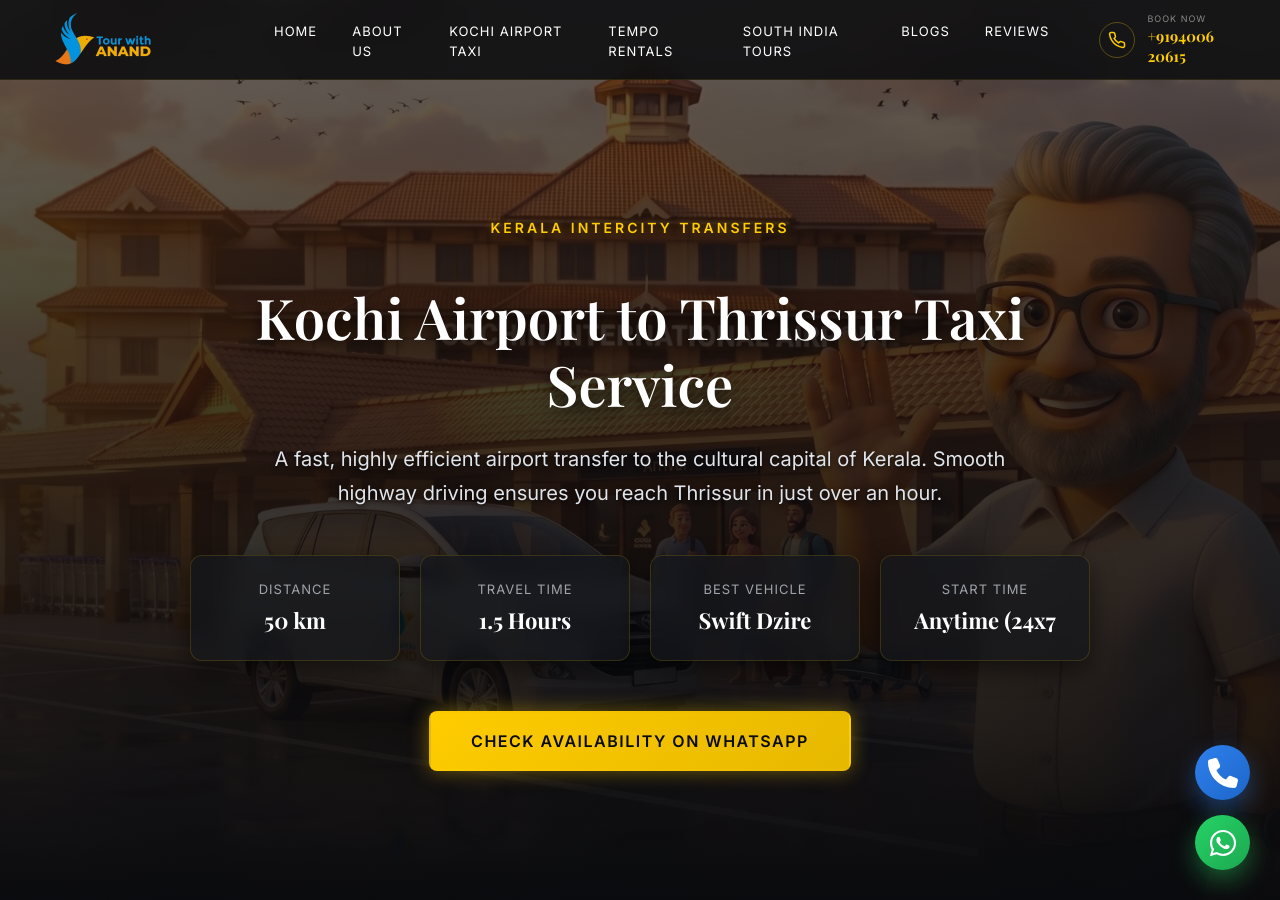
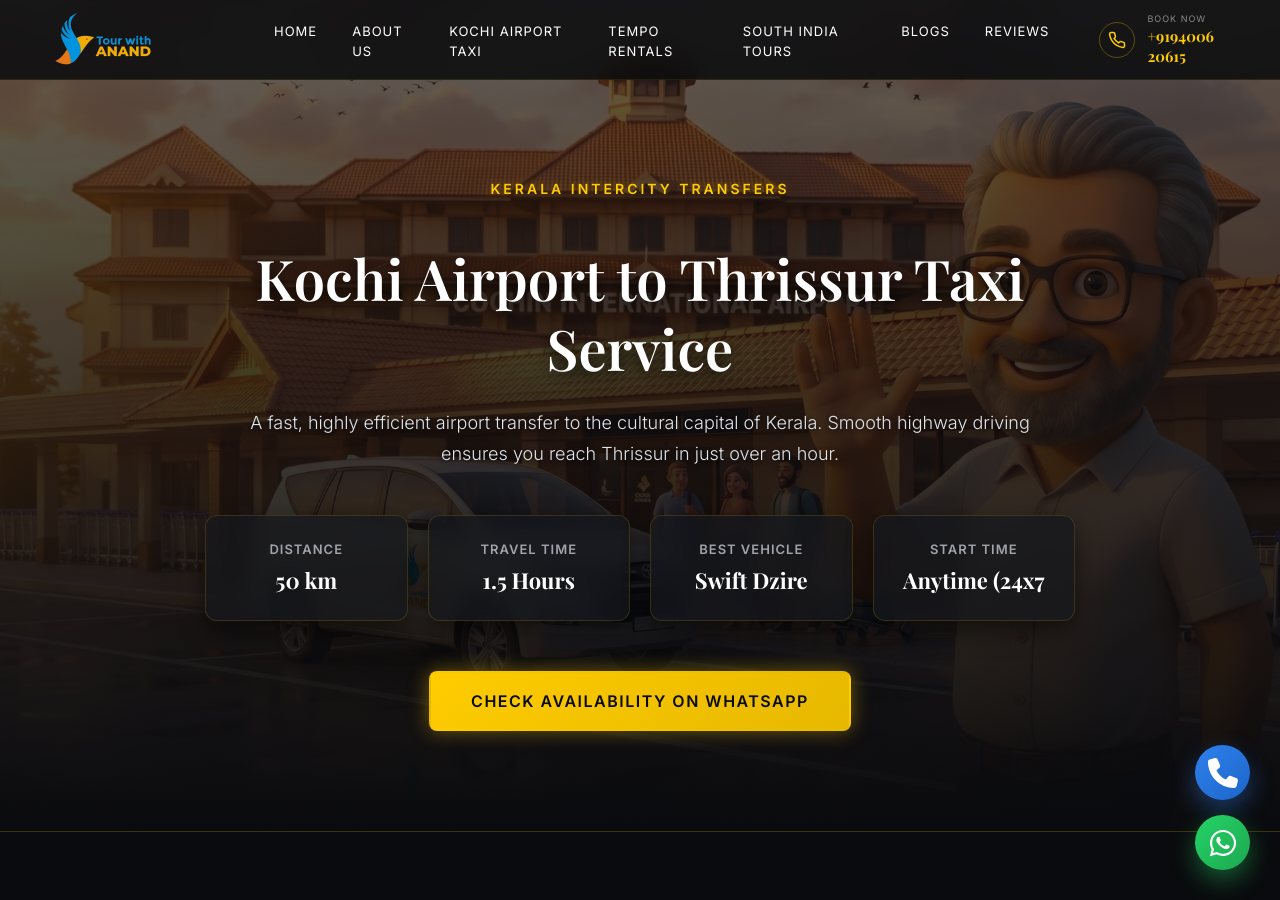
Before and after one commit to tourwithanand/tourwithanand-com, a Jekyll site: the page built from _taxi_routes/kochi-airport-to-thrissur-taxi.md, in a window 1280 px wide and 900 px high. Built offline with Jekyll 4.4.1, drawn with Linux system fonts in a browser that asks for light colours.

Commit message:
UI Fix: Imported Google Fonts and fixed mobile text alignment

```diff
--- a/_layouts/taxi_page.html
+++ b/_layouts/taxi_page.html
@@ -3,6 +3,10 @@
 ---
 
 <meta name="keywords" content="{{ page.seo_keywords }}">
+
+<link rel="preconnect" href="https://fonts.googleapis.com">
+<link rel="preconnect" href="https://fonts.gstatic.com" crossorigin>
+<link href="https://fonts.googleapis.com/css2?family=Inter:wght@300;400;600&family=Playfair+Display:wght@400;600;700&display=swap" rel="stylesheet">
 
 <script type="application/ld+json">
 {
@@ -56,11 +60,20 @@
 </script>
 
 <style>
+  /* --- GLOBAL RESET TO PREVENT OFF-CENTER OVERFLOW --- */
+  *, *::before, *::after {
+    box-sizing: border-box;
+  }
+
   /* --- RESPONSIVE & FUTURISTIC PAGE STYLING --- */
   :root {
     --gold: #ffcc00;
     --dark-bg: #0a0b0e;
     --card-bg: rgba(20, 23, 29, 0.7);
+  }
+
+  body {
+    font-family: 'Inter', sans-serif;
   }
 
   .route-hero { position: relative; padding: 180px 20px 100px; background: var(--dark-bg); overflow: hidden; text-align: center; border-bottom: 1px solid rgba(255, 204, 0, 0.2); display: flex; flex-direction: column; align-items: center; justify-content: center; min-height: 70vh; }
@@ -69,16 +82,16 @@
   .route-hero-bg { position: absolute; top: 0; left: 0; width: 100%; height: 100%; object-fit: cover; z-index: 1; }
   .route-hero-overlay { position: absolute; inset: 0; background: linear-gradient(to bottom, rgba(10,11,14,0.6) 0%, rgba(10,11,14,0.9) 80%, rgba(10,11,14,1) 100%); z-index: 2; }
 
-  .route-hero-content { position: relative; z-index: 3; max-width: 900px; width: 100%; margin: 0 auto; }
-  .route-meta { color: var(--gold); text-transform: uppercase; letter-spacing: 3px; font-size: 14px; margin-bottom: 15px; display: block; font-weight: 700; text-shadow: 0 0 10px rgba(255,204,0,0.3); }
-  .route-hero h1 { font-size: clamp(36px, 5vw, 56px); color: #fff; margin-bottom: 25px; line-height: 1.2; font-family: 'Playfair Display', serif; text-shadow: 0 5px 15px rgba(0,0,0,0.8); }
-  .route-hero p { font-size: clamp(16px, 2vw, 20px); color: #e0e4eb; margin-bottom: 45px; line-height: 1.7; max-width: 800px; margin-left: auto; margin-right: auto; text-shadow: 0 2px 5px rgba(0,0,0,0.8); }
+  .route-hero-content { position: relative; z-index: 3; max-width: 900px; width: 100%; margin: 0 auto; padding: 0 15px; }
+  .route-meta { color: var(--gold); text-transform: uppercase; letter-spacing: 3px; font-size: 14px; margin-bottom: 15px; display: block; font-weight: 600; text-shadow: 0 0 10px rgba(255,204,0,0.3); font-family: 'Inter', sans-serif; }
+  .route-hero h1 { font-size: clamp(32px, 5vw, 56px); color: #fff; margin-bottom: 25px; line-height: 1.25; font-family: 'Playfair Display', serif; text-shadow: 0 5px 15px rgba(0,0,0,0.8); }
+  .route-hero p { font-size: clamp(16px, 2vw, 18px); color: #e0e4eb; margin-bottom: 45px; line-height: 1.7; max-width: 800px; margin-left: auto; margin-right: auto; text-shadow: 0 2px 5px rgba(0,0,0,0.8); font-family: 'Inter', sans-serif; font-weight: 300; }
 
   /* Glassmorphism Quick Facts */
   .quick-facts { display: grid; grid-template-columns: repeat(auto-fit, minmax(150px, 1fr)); gap: 20px; margin-bottom: 50px; width: 100%; }
   .fact-box { background: var(--card-bg); border: 1px solid rgba(255, 204, 0, 0.15); padding: 25px 15px; border-radius: 12px; text-align: center; backdrop-filter: blur(10px); transition: transform 0.3s ease; box-shadow: 0 10px 25px rgba(0,0,0,0.5); }
   .fact-box:hover { transform: translateY(-5px); border-color: rgba(255, 204, 0, 0.4); }
-  .fact-box span { display: block; font-size: 13px; color: #a0a4ab; text-transform: uppercase; letter-spacing: 1px; margin-bottom: 8px; }
+  .fact-box span { display: block; font-size: 13px; color: #a0a4ab; text-transform: uppercase; letter-spacing: 1px; margin-bottom: 8px; font-weight: 600; }
   .fact-box strong { color: #fff; font-size: clamp(18px, 2vw, 22px); font-family: 'Playfair Display', serif; }
 
   /* Content Sections */
@@ -88,11 +101,11 @@
 
   .content-inner h2 { color: #fff; font-size: clamp(28px, 3vw, 36px); margin-bottom: 25px; font-family: 'Playfair Display', serif; border-bottom: 1px solid rgba(255,204,0,0.2); padding-bottom: 10px;}
   .content-inner h3 { color: var(--gold); font-size: 22px; margin-top: 40px; margin-bottom: 15px; font-family: 'Playfair Display', serif;}
-  .content-inner p { color: #a0a4ab; font-size: 17px; line-height: 1.9; margin-bottom: 25px; }
+  .content-inner p { color: #a0a4ab; font-size: 17px; line-height: 1.9; margin-bottom: 25px; font-weight: 300;}
 
   /* Dynamic Internal Linking Card (SEO Boost) */
   .dynamic-seo-link-card { margin-top: 50px; padding: 35px; background: linear-gradient(145deg, #15181e, #0e1015); border: 1px solid rgba(255, 204, 0, 0.3); border-radius: 16px; text-align: center; box-shadow: 0 15px 35px rgba(0,0,0,0.6), inset 0 0 20px rgba(255,204,0,0.05); }
-  .dynamic-seo-link-card h3 { margin-top: 0; color: #fff; font-size: 22px; margin-bottom: 15px; }
+  .dynamic-seo-link-card h3 { margin-top: 0; color: #fff; font-size: 24px; margin-bottom: 15px; font-family: 'Playfair Display', serif;}
   .dynamic-seo-link-card p { color: #dcdcdc; font-size: 16px; margin-bottom: 25px; }
   .dynamic-seo-link-card a { display: inline-block; color: #0a0b0e; background: var(--gold); padding: 12px 25px; border-radius: 6px; font-weight: 700; text-decoration: none; text-transform: uppercase; letter-spacing: 1px; transition: all 0.3s ease; box-shadow: 0 0 15px rgba(255,204,0,0.3); }
   .dynamic-seo-link-card a:hover { background: transparent; color: var(--gold); border: 2px solid var(--gold); box-shadow: 0 0 25px rgba(255,204,0,0.5); }
@@ -107,26 +120,25 @@
   /* FAQ Accordion */
   .faq-wrapper details { background: var(--card-bg); border: 1px solid rgba(255,255,255,0.05); margin-bottom: 15px; padding: 25px; border-radius: 10px; cursor: pointer; transition: 0.3s; }
   .faq-wrapper details:hover { border-color: rgba(255, 204, 0, 0.3); }
-  .faq-wrapper summary { color: var(--gold); font-weight: 600; font-size: 18px; list-style: none; outline: none; display: flex; justify-content: space-between; align-items: center;}
+  .faq-wrapper summary { color: var(--gold); font-weight: 600; font-size: 18px; list-style: none; outline: none; display: flex; justify-content: space-between; align-items: center; font-family: 'Inter', sans-serif;}
   .faq-wrapper summary::-webkit-details-marker { display: none; }
   .faq-wrapper details p { margin-top: 15px; margin-bottom: 0; padding-top: 15px; border-top: 1px solid rgba(255,255,255,0.05); }
 
   /* Futuristic Button */
-  .futuristic-btn { display: inline-block; background: linear-gradient(135deg, #ffcc00, #e6b800); color: #0a0b0e; padding: 18px 40px; font-size: 16px; font-weight: 800; text-transform: uppercase; letter-spacing: 1.5px; border-radius: 8px; text-decoration: none; transition: all 0.4s ease; box-shadow: 0 0 20px rgba(255,204,0,0.4); border: 2px solid transparent; }
+  .futuristic-btn { display: inline-block; background: linear-gradient(135deg, #ffcc00, #e6b800); color: #0a0b0e; padding: 18px 40px; font-size: 16px; font-weight: 800; text-transform: uppercase; letter-spacing: 1.5px; border-radius: 8px; text-decoration: none; transition: all 0.4s ease; box-shadow: 0 0 20px rgba(255,204,0,0.4); border: 2px solid transparent; font-family: 'Inter', sans-serif;}
   .futuristic-btn:hover { background: transparent; color: #ffcc00; border: 2px solid #ffcc00; box-shadow: 0 0 30px rgba(255,204,0,0.6); transform: translateY(-2px); }
 
-  /* --- BRAND NEW MOBILE FIX: SHOW FULL UNCROPPED IMAGE --- */
+  /* --- BRAND NEW MOBILE FIX: PERFECT ALIGNMENT & FONT STYLING --- */
   @media (max-width: 768px) {
-    /* Change layout to stack the image on top and content underneath */
     .route-hero {
-      padding: 80px 0 0 0; /* Add padding to push below your navbar */
+      padding: 70px 0 0 0; /* Clears your navbar perfectly */
       min-height: auto;
       display: flex;
       flex-direction: column;
       justify-content: flex-start;
+      background: var(--dark-bg);
     }
 
-    /* Release the image from the background so it shows the full uncropped frame */
     .route-hero-bg {
       position: relative;
       width: 100%;
@@ -136,30 +148,30 @@
       z-index: 1;
     }
 
-    /* Hide the dark gradient since text now sits below the bright image */
     .route-hero-overlay {
       display: none;
     }
 
-    /* Position the text perfectly beneath the image */
+    /* Fixed Box-Sizing and Padding to ensure text stays perfectly centered */
     .route-hero-content {
       position: relative;
-      padding: 25px 20px 40px;
+      padding: 30px 20px 50px;
       z-index: 3;
       background: var(--dark-bg);
       width: 100%;
+      text-align: center;
     }
 
-    /* Adjust font sizing to fit mobile perfectly */
-    .route-hero h1 { font-size: 28px; margin-bottom: 15px; }
-    .route-hero p { font-size: 15px; margin-bottom: 25px; }
+    /* Polished Mobile Typography */
+    .route-meta { font-size: 12px; margin-bottom: 12px; }
+    .route-hero h1 { font-size: 32px; line-height: 1.3; margin-bottom: 18px; }
+    .route-hero p { font-size: 15px; line-height: 1.7; margin-bottom: 30px; }
 
-    /* Other mobile section adjustments */
     .anand-collab-inner { flex-direction: column; text-align: center; gap: 35px; }
     .anand-img-box { width: 100%; max-width: 100%; }
-    .quick-facts { grid-template-columns: repeat(2, 1fr); gap: 15px; }
+    .quick-facts { grid-template-columns: repeat(2, 1fr); gap: 15px; margin-bottom: 40px; }
     .content-section { padding: 50px 20px; }
-    .dynamic-seo-link-card { padding: 25px 15px; }
+    .dynamic-seo-link-card { padding: 30px 20px; }
   }
 </style>
 
@@ -179,7 +191,7 @@
       <div class="fact-box"><span>Start Time</span><strong>{{ page.best_time_to_start | truncatewords: 2, "" }}</strong></div>
     </div>
 
-    <div style="margin-top: 20px;">
+    <div style="margin-top: 10px;">
       <a href="https://wa.me/919400620615?text=*{{ page.from_location }} to {{ page.to_location }} Taxi Booking*%0AHi Anand, please share availability and exact quote." class="futuristic-btn">Check Availability on WhatsApp</a>
     </div>
   </div>
```
